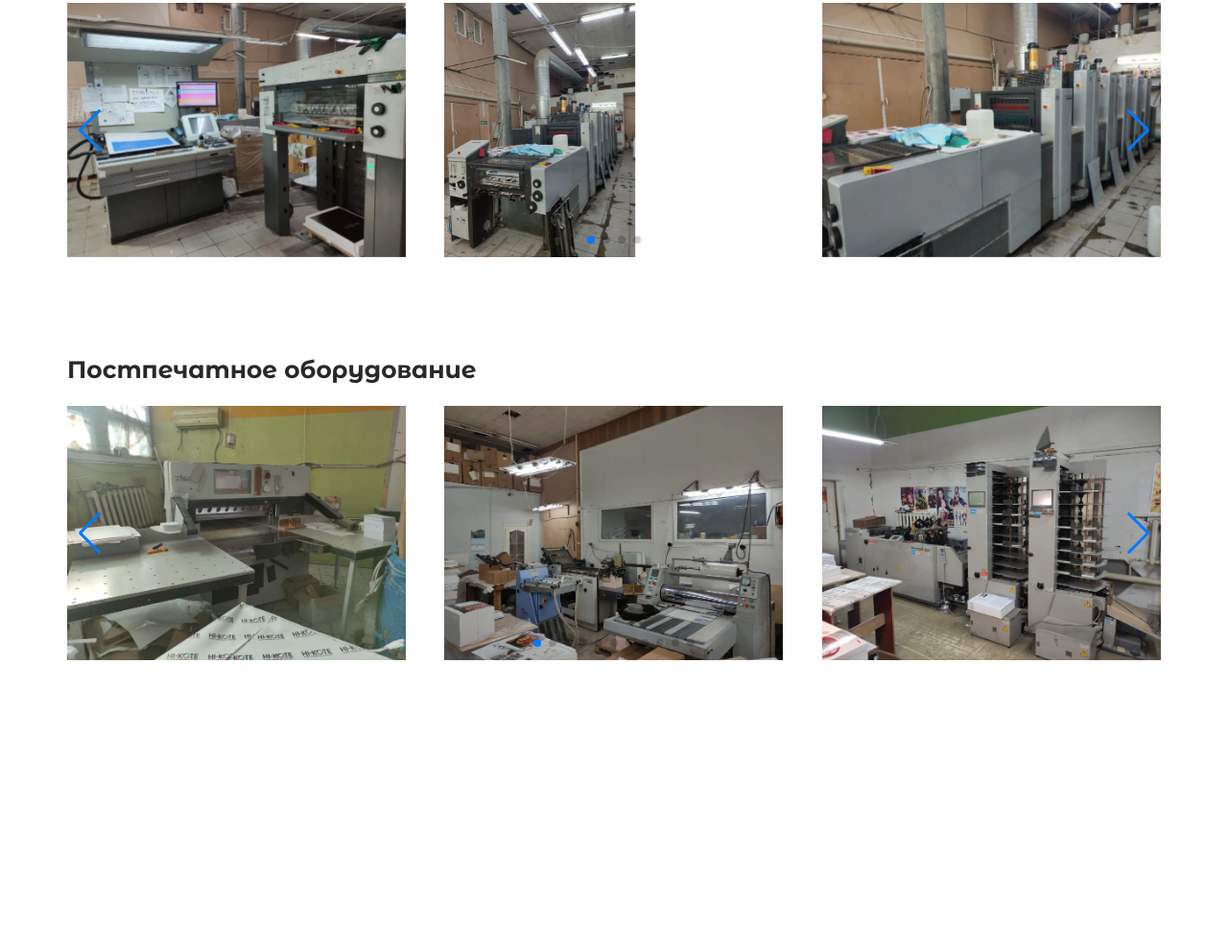
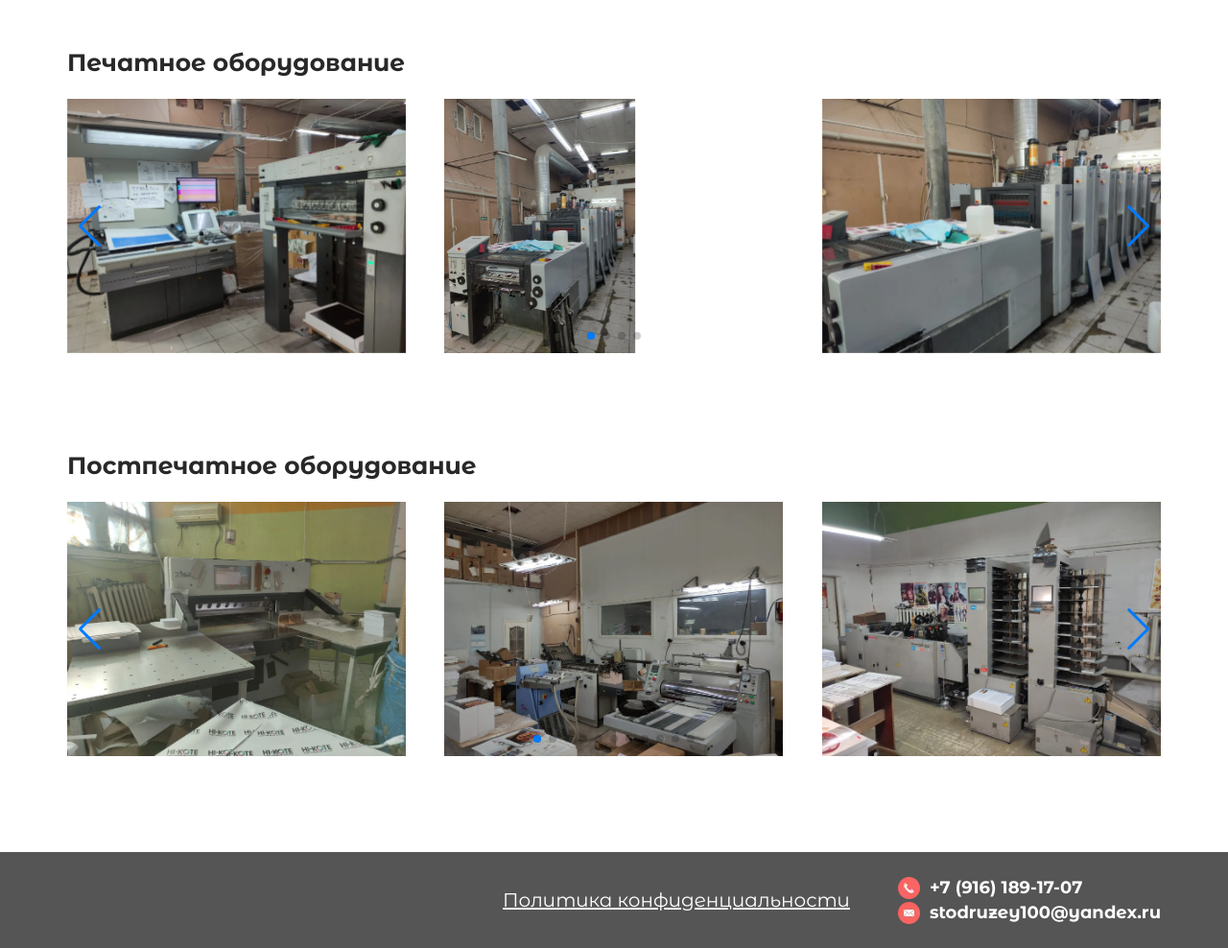
Before and after one commit to Unleashed97/rpk-sto, a website: page src/index.html in a window 1280 px wide. Shown: the part 2338-3326 px from the top of the page at 96% size. Before the commit the page ends 3026 px from the top, so only its background shows below. Drawn offline with nearby package versions, Linux system fonts and the light colour scheme; files that its build step writes are made by us from their sources; files whose address does not match are found by name.

Commit message:
feat: footer

```diff
--- a/src/html/partials/footer.html
+++ b/src/html/partials/footer.html
@@ -1,3 +1,24 @@
 <footer class="footer">
+    <div class="container">
+        <div class="footer__inner">
+            <a href="#" class="footer__privacy-policy">Политика конфиденциальности</a>
 
+            <div class="contacts contacts--footer footer__contacts">
+                <span class="contacts__item">
+                    <picture>
+                        <source srcset="img/icons/tel.webp">
+                        <img src="img/icons/tel.png" class="contacts__icon" alt="">
+                    </picture>
+                    <a href="tel:+79161891707">+7 (916) 189-17-07</a>
+                </span>
+                <span class="contacts__item">
+                    <picture>
+                        <source srcset="img/icons/mail.webp">
+                        <img src="img/icons/mail.png" class="contacts__icon" alt="">
+                    </picture>
+                    <a href="mailto:stodruzey100@yandex.ru">stodruzey100@yandex.ru</a>
+                </span>
+            </div>
+        </div>
+    </div>
 </footer>
--- a/src/scss/components/contacts.scss
+++ b/src/scss/components/contacts.scss
@@ -3,6 +3,12 @@
     flex-direction: column;
     justify-content: center;
     gap: 3px;
+
+    &--footer {
+        .contacts__item {
+            color: $colors-primary;
+        }
+    }
 
     &__item {
         display: flex;
--- a/src/scss/components/footer.scss
+++ b/src/scss/components/footer.scss
@@ -1,2 +1,19 @@
 .footer {
+    background-color: #555;
+
+    &__inner {
+        height: 100px;
+
+        display: flex;
+        justify-content: flex-end;
+        align-items: center;
+        gap: 50px;
+
+        font-size: 20px;
+        color: $colors-primary;
+    }
+
+    &__privacy-policy {
+        text-decoration: underline;
+    }
 }
--- a/src/scss/components/section.scss
+++ b/src/scss/components/section.scss
@@ -70,6 +70,7 @@
     }
 
     &__inner {
+        padding: 100px 0;
     }
 
     &__title {
```
Also changed, not shown: dist/css/style.min.css, dist/index.html.
